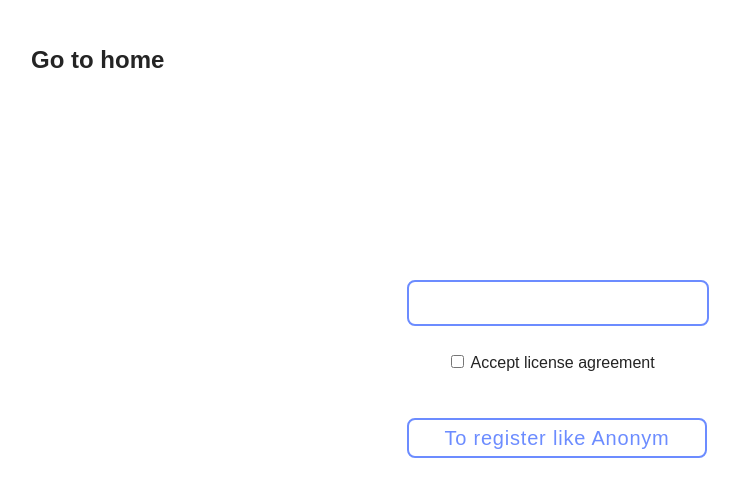
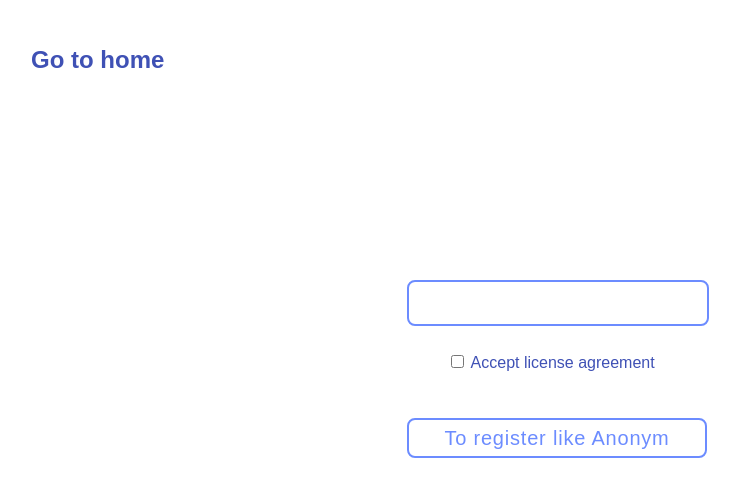
Before and after one commit to LiubovAnufriieva/js-rep, a website: page src/input-events.html in a window 1280 px wide. Shown: the whole page, without its empty margins (17-757 px from the left). Drawn offline with Linux system fonts and the light colour scheme.

Commit message:
colors upd

```diff
--- a/src/css/style.css
+++ b/src/css/style.css
@@ -6,7 +6,7 @@
   line-height: 24px;
   font-weight: 400;
 
-  color: #242424;
+  color: #3f51b5;
   background-color: rgba(255, 255, 255, 0.87);
 
   font-synthesis: none;
```
Also changed, not shown: src/index.html (+1 -1 lines).
